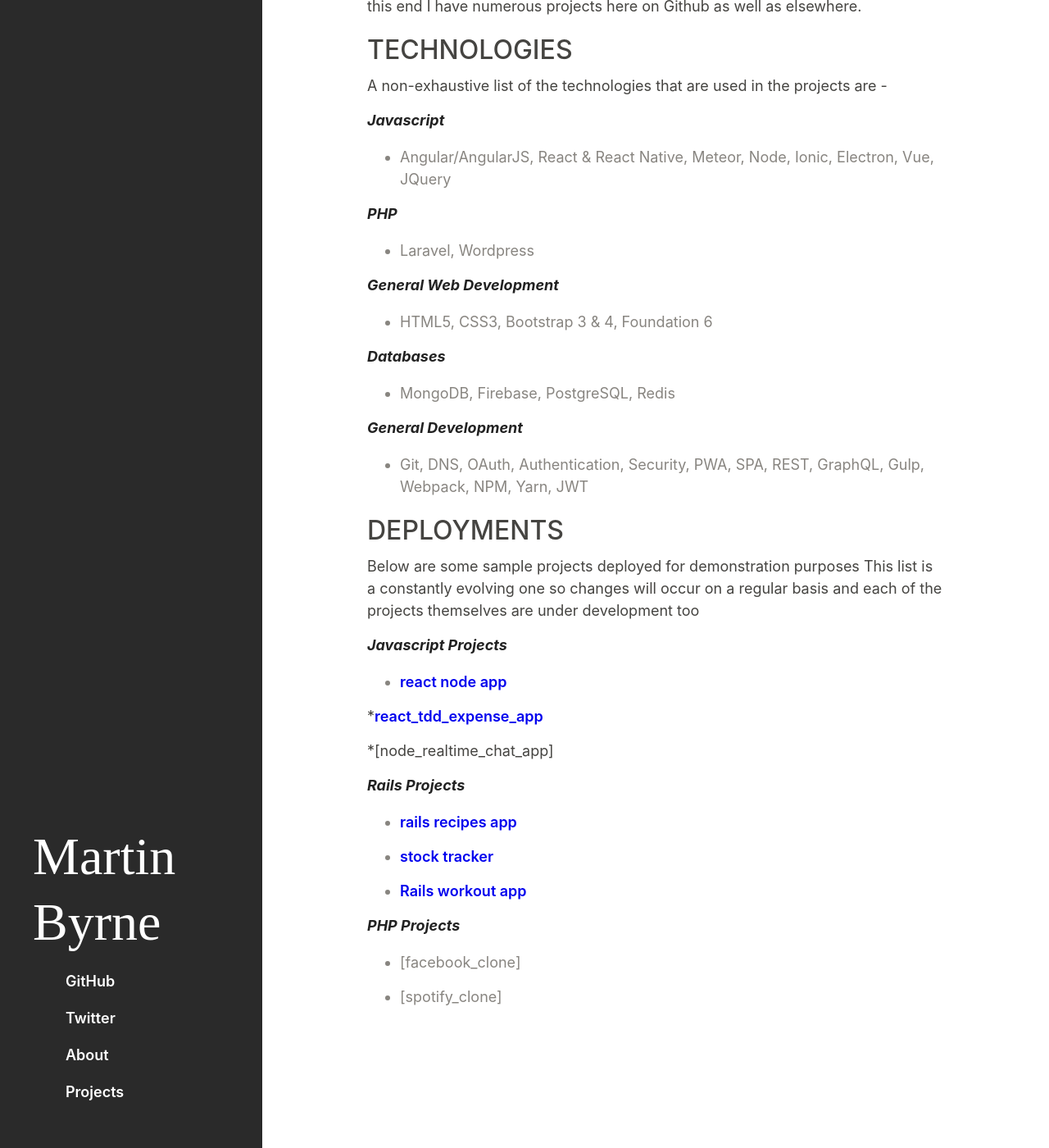
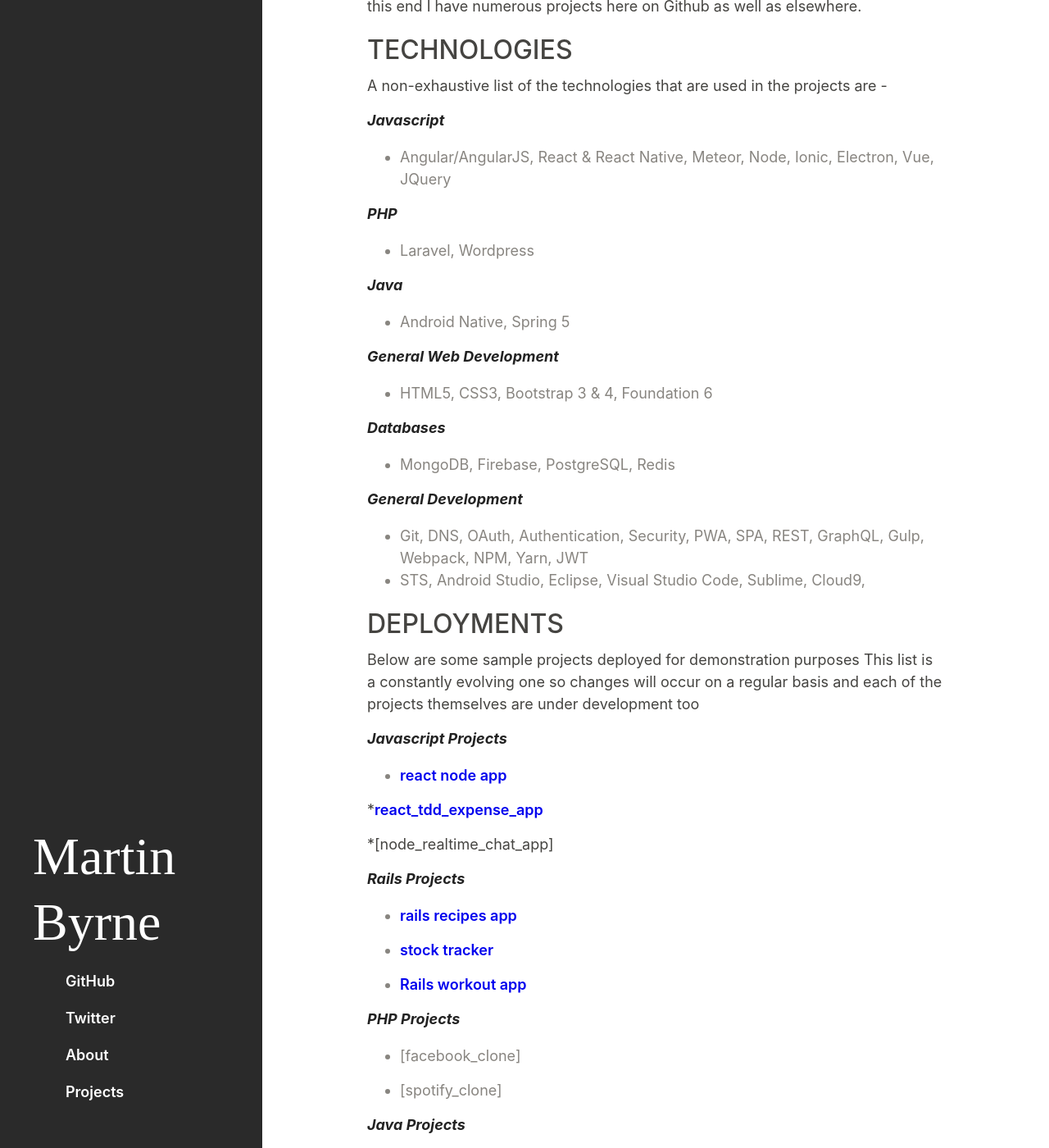
Before and after one commit to marb61a/marb61a.github.io, a Jekyll site: the page built from projects.md, in a window 1280 px wide and 1400 px high, scrolled down 120 px. Shown: the whole window at 82% size. Built offline with Jekyll 4.4.1, drawn with Linux system fonts in a browser that asks for light colours; our own code applies the rules of GitHub Pages for plain Markdown files.

Commit message:
Update projects.md

```diff
--- a/projects.md
+++ b/projects.md
@@ -14,6 +14,9 @@
 ***PHP***
 - Laravel, Wordpress
 
+***Java***
+- Android Native, Spring 5
+
 ***General Web Development***
  - HTML5, CSS3, Bootstrap 3 & 4, Foundation 6
 
@@ -22,6 +25,7 @@
 
 ***General Development***
    - Git, DNS, OAuth, Authentication, Security, PWA, SPA, REST, GraphQL, Gulp, Webpack, NPM, Yarn, JWT
+   - STS, Android Studio, Eclipse, Visual Studio Code, Sublime, Cloud9,
 
 
 DEPLOYMENTS
@@ -54,3 +58,7 @@
 
 
 * [spotify_clone]
+
+
+
+***Java Projects***
```
